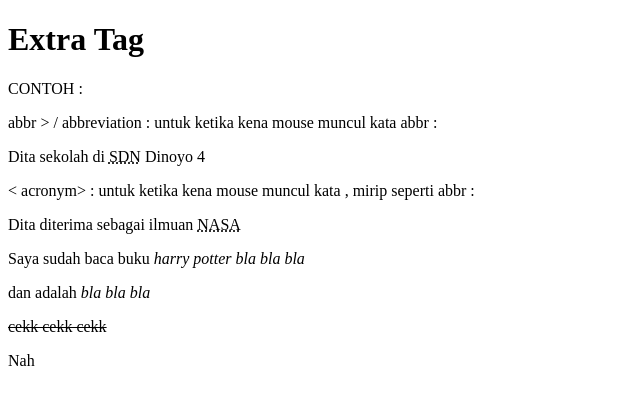
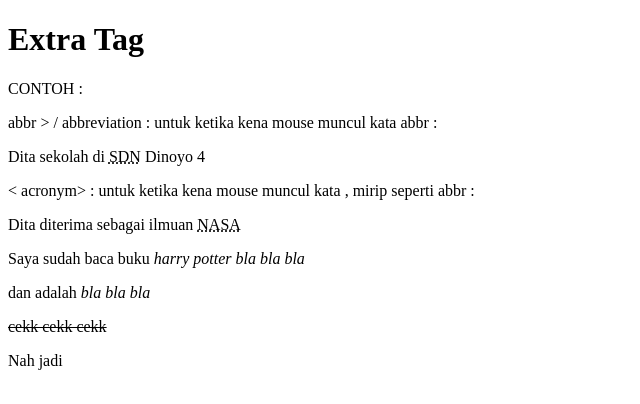
Before and after one commit to marifirfan/Web-Fundamental, a plain HTML site: page Latihan6(ExtraTag)/index.html in a window 1280 px wide. Shown: the full height of the page, 0-640 px from the left. Drawn offline with Linux system fonts and the light colour scheme.

Commit message:
update latihan 6

```diff
--- a/Latihan6(ExtraTag)/index.html
+++ b/Latihan6(ExtraTag)/index.html
@@ -18,7 +18,7 @@
     <p>Saya sudah baca buku <cite>harry potter bla bla bla</cite></p>
     <p>dan adalah <dfn>bla bla bla</dfn></p>
     <p><del>cekk cekk cekk</del></p>
-    <p> Nah </p>
+    <p> Nah jadi </p>
 
 </body>
 
```
